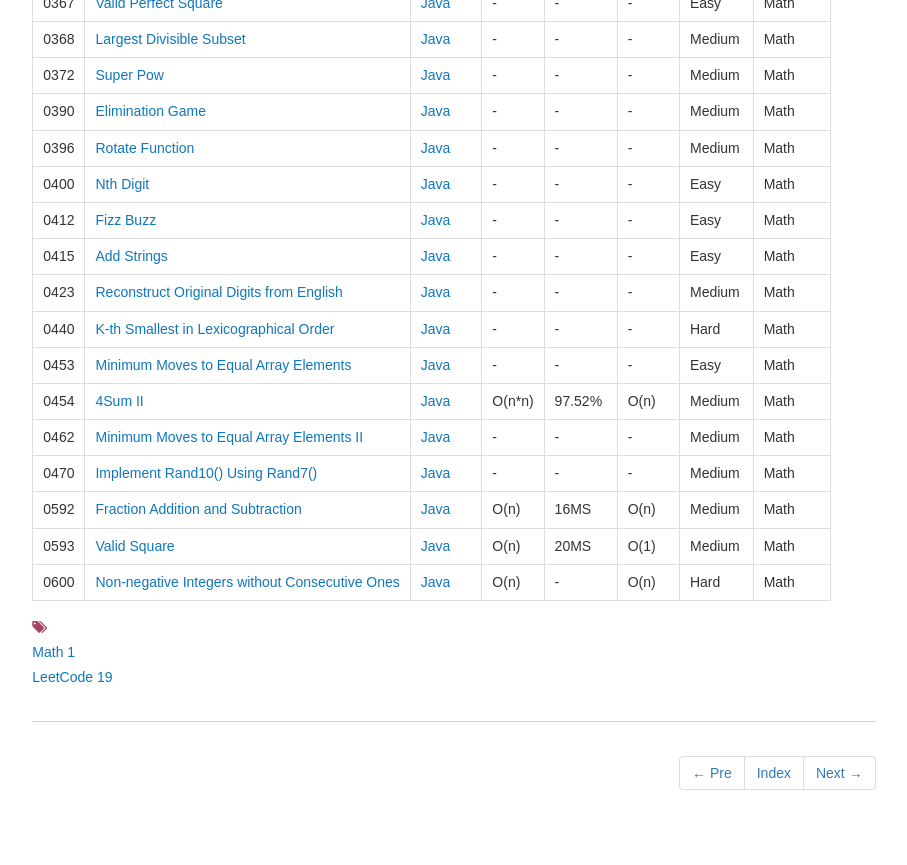
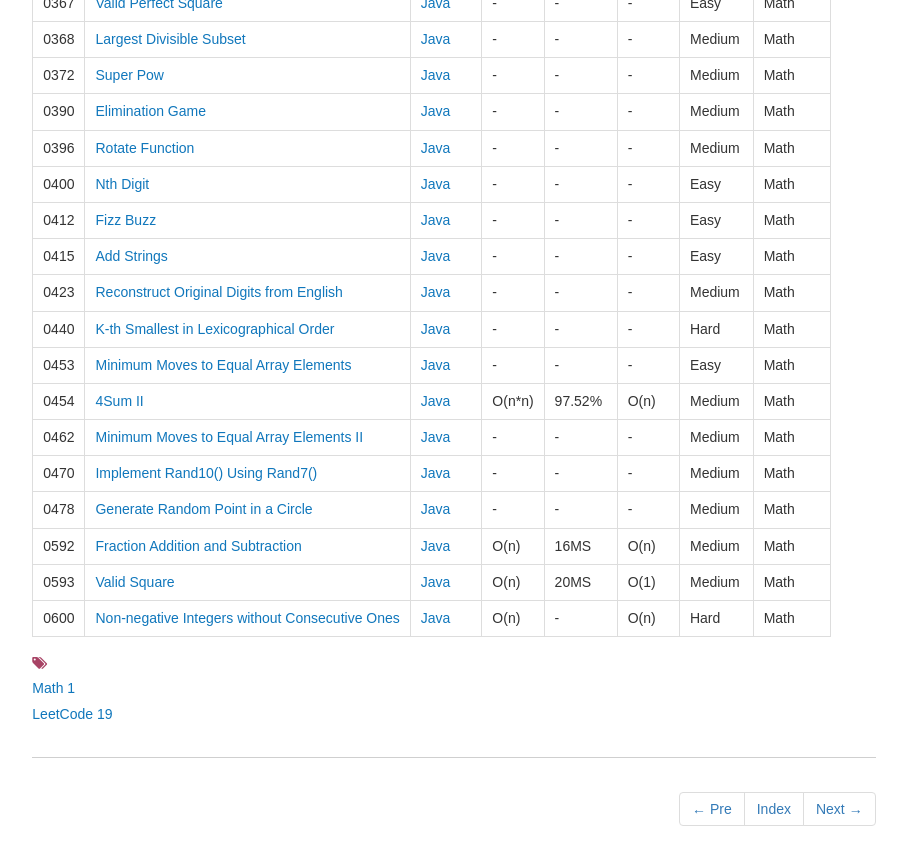
Before and after one commit to dunso/algorithm, a Jekyll site: the page built from docs/_posts/2017-12-03-Math.md, in a window 1280 px wide and 900 px high, scrolled down 1182 px. Shown: the top 865 px of the window, without its empty margins (186-1093 px from the left). Built offline with Jekyll 4.4.1, drawn with Linux system fonts in a browser that asks for light colours; nearby versions of some CDN libraries.

Commit message:
Add index of LeetCode0478.java to docs

```diff
--- a/docs/_posts/2017-12-03-Math.md
+++ b/docs/_posts/2017-12-03-Math.md
@@ -53,6 +53,7 @@ icon: file-alt
 |0454|[4Sum II](https://leetcode.com/problems/4sum-ii/) | [Java](https://e.srl/leetcode-454/)  | O(n\*n) |97.52%| O(n)  |  Medium |Math|
 |0462|[Minimum Moves to Equal Array Elements II](https://leetcode.com/problems/minimum-moves-to-equal-array-elements-ii/) | [Java](https://e.srl/leetcode-462/)  |-|-|-|  Medium |Math|
 |0470|[Implement Rand10() Using Rand7()](https://leetcode.com/problems/implement-rand10-using-rand7/) | [Java](https://e.srl/leetcode-470/)|-|-|-|Medium|Math|
+|0478|[Generate Random Point in a Circle](https://leetcode.com/problems/generate-random-point-in-a-circle/) | [Java](https://e.srl/leetcode-478/)|-|-|-|Medium|Math|
 |0592|[Fraction Addition and Subtraction](https://leetcode.com/problems/fraction-addition-and-subtraction/)| [Java](https://e.srl/leetcode-592/)  | O(n) |16MS| O(n)  |  Medium |Math|
 |0593|[Valid Square](https://leetcode.com/problems/valid-square)| [Java](https://e.srl/leetcode-593/)  | O(n) |20MS| O(1)  |  Medium |Math|
 |0600|[Non-negative Integers without Consecutive Ones](https://leetcode.com/problems/non-negative-integers-without-consecutive-ones/) | [Java](https://e.srl/leetcode-600/)  | O(n) |-| O(n)  |  Hard |Math|
```
